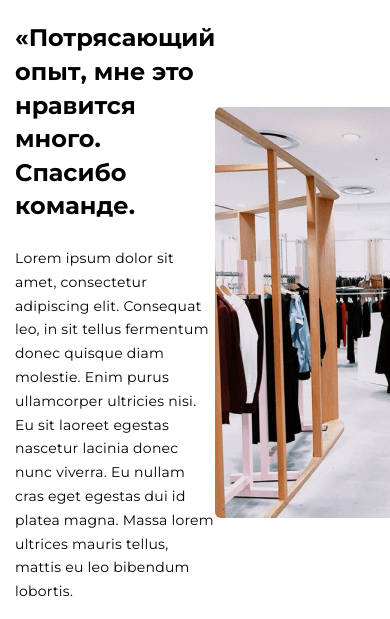
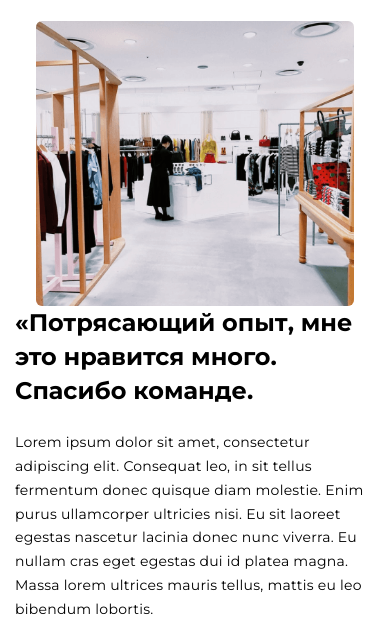
Before and after one commit to ZiyodillaDev/Imperator, a plain HTML site: page about.html in a window 390 px wide. Shown: the part 225-844 px from the top of the page. Drawn offline with Linux system fonts and the light colour scheme.

Commit message:
added a lot of things

```diff
--- a/style/about.css
+++ b/style/about.css
@@ -182,3 +182,15 @@
   font-feature-settings: "pnum" on, "lnum" on;
   color: #000000;
 }
+
+@media only screen and (max-width: 600px) {
+
+  .about_sides {
+    display: flex;
+    flex-direction: column-reverse;
+  }
+
+  .about_sides > img {
+    max-width: 319px;
+  }
+}
```
